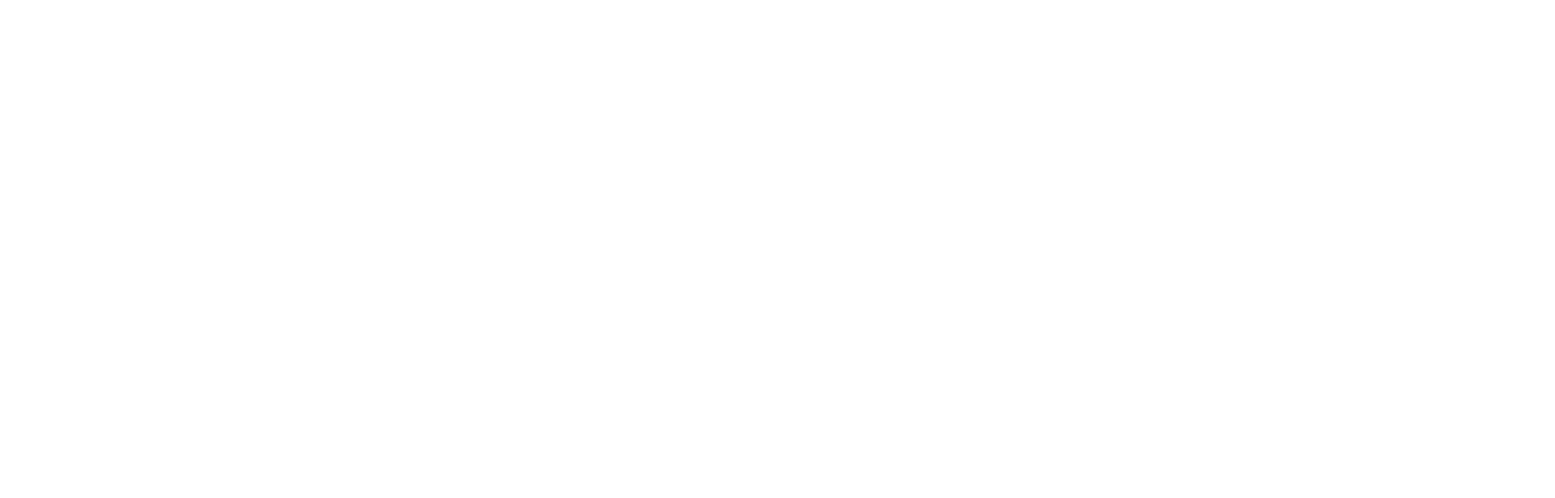
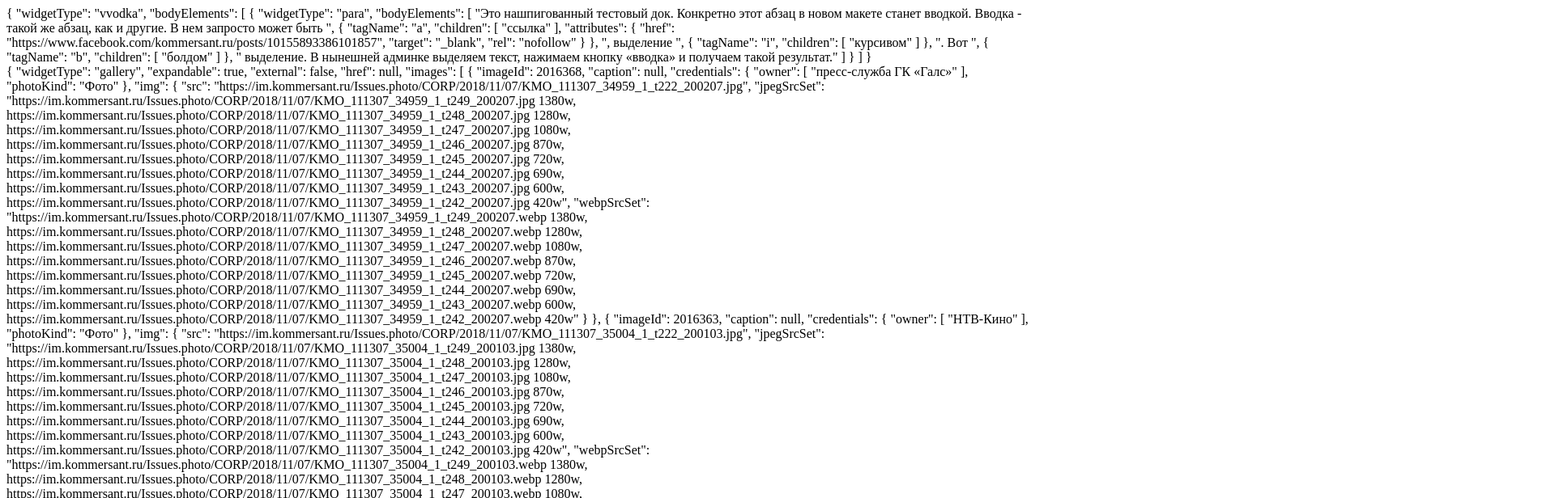
Before and after one commit to rootnick/nuxt-kommersant, a Nuxt app: page / in a window 1280 px wide. Shown: the top 616 px of the page at 81% size, 1920 px wide, since content can reach past the window. Built offline with nearby package versions, Linux system fonts and the light colour scheme.

Commit message:
feat: add component widgetType

```diff
--- /dev/null
+++ b/components/widgetType.vue
@@ -0,0 +1,16 @@
+<template>
+  <div>{{element}}</div>
+</template>
+<script lang='ts'>
+import Vue from 'vue'
+import type { ArticleLong } from '~/static/types'
+export default Vue.extend({
+  name: 'widgetType',
+  props: {
+    element: {
+      type: Object as () => ArticleLong.DocBodyElement,
+      required: true,
+    },
+  },
+})
+</script>
--- a/pages/index.vue
+++ b/pages/index.vue
@@ -1,22 +1,21 @@
 <template>
   <div>
     <div v-for="(element, index) in docBodyElements" :key="index">
-      {{ defineWidgetType(element) }}
-      <!-- <component :is="defineWidgetType(element)"></component> -->
+      <widgetType :element="element" />
     </div>
   </div>
 </template>
 
 <script lang='ts'>
 import Vue from 'vue'
-import defaultWidgetType from '~/components/widgetTypes/defaultWidgetType.vue'
+import widgetType from '~/components/widgetType.vue'
 import { docPageData, docPageDataShort } from '~/static/data'
 import type { ArticleLong } from '~/static/types'
 
 export default Vue.extend({
   name: 'IndexPage',
   components: {
-    defaultWidgetType,
+    widgetType,
   },
   async asyncData({ route }) {
     if (Object.hasOwn(route.query, 'short')) {
@@ -32,10 +31,5 @@
       return this.data.content.docBodyElements
     },
   },
-  methods: {
-    defineWidgetType(element: ArticleLong.DocBodyElement) {
-      //
-    },
-  },
 })
 </script>
```
Also changed, not shown: components/widgetType/defaultWidgetType.vue (renamed from components/widgetTypes/defaultWidgetType.vue), components/widgetType/paraWidgetType.vue (added).
